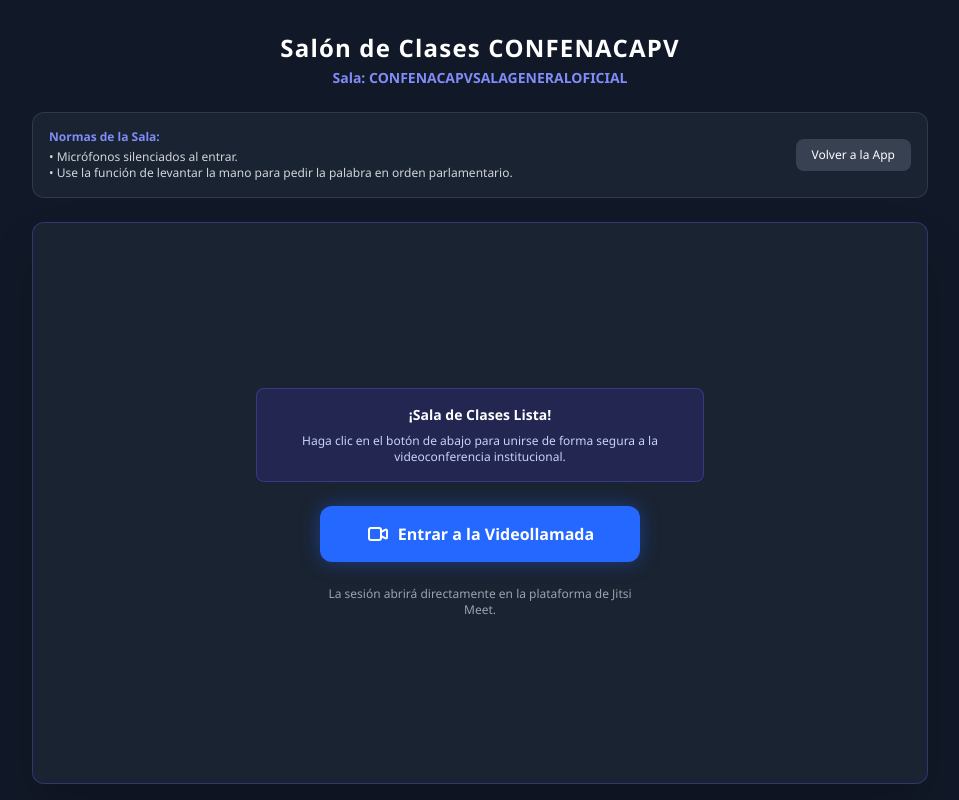
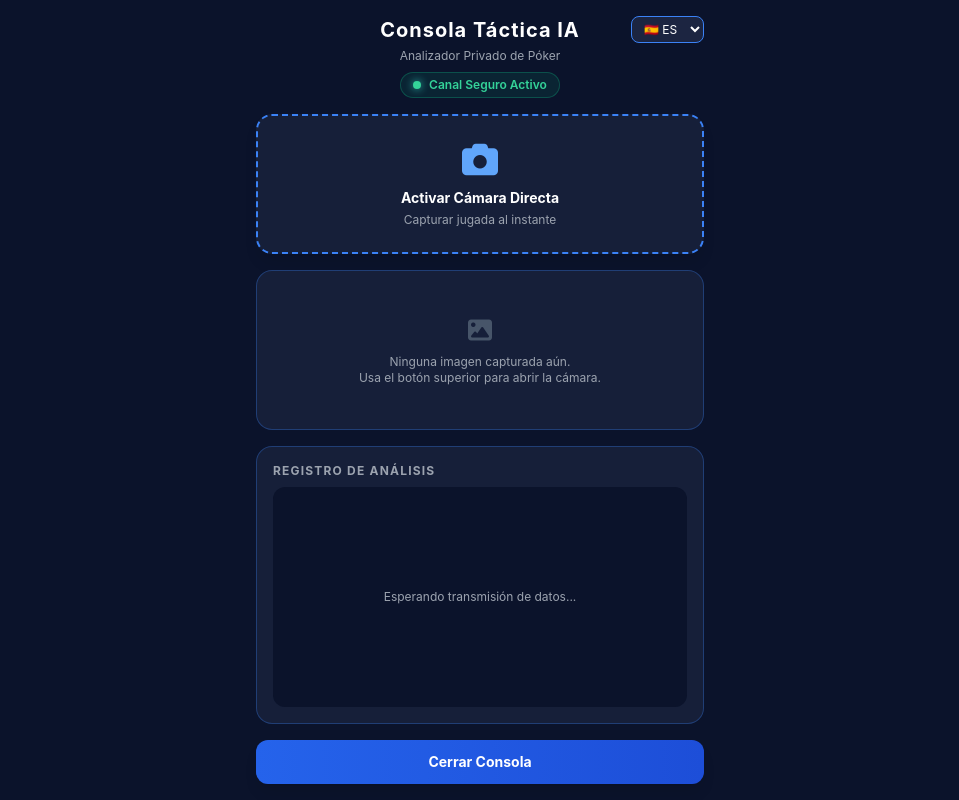
Before and after one commit to Robertlu1/consola-poker, a plain HTML site: page index.html in a window 1280 px wide. Shown: the whole page, without its empty margins (160-1119 px from the left). Drawn offline with nearby package versions, Linux system fonts and the light colour scheme.

Commit message:
Update index.html for new features and styles

```diff
--- a/index.html
+++ b/index.html
@@ -2,80 +2,132 @@
 <html lang="es-VE">
 <head>
     <meta charset="UTF-8">
-    <meta name="viewport" content="width=device-width, initial-scale=1.0">
-    <title>Salón de Clases - CONFENACAPV</title>
+    <meta name="viewport" content="width=device-width, initial-scale=1.0, maximum-scale=1.0, user-scalable=no">
+    <title>Consola Táctica IA - Póker</title>
+    <!-- Iconos de FontAwesome -->
+    <link rel="stylesheet" href="https://cdnjs.cloudflare.com/ajax/libs/font-awesome/6.4.0/css/all.min.css">
     <script src="https://cdn.tailwindcss.com"></script>
     <style>
-        body { background-color: #111827; color: white; font-family: 'Segoe UI', Tahoma, Geneva, Verdana, sans-serif; overflow-x: hidden; }
-        .glass-panel { background: rgba(31, 41, 55, 0.7); backdrop-filter: blur(10px); border: 1px solid rgba(255,255,255,0.1); }
+        body { background-color: #0b132b; color: white; font-family: -apple-system, BlinkMacSystemFont, "Segoe UI", Roboto, Helvetica, Arial, sans-serif; overflow-x: hidden; }
+        .glass-panel { background: rgba(28, 37, 65, 0.7); backdrop-filter: blur(10px); border: 1px solid rgba(58, 134, 255, 0.3); }
         .fade-in { animation: fadeIn 0.4s ease-in-out forwards; }
         @keyframes fadeIn { from { opacity: 0; } to { opacity: 1; } }
     </style>
 </head>
 <body class="min-h-screen flex flex-col p-4 relative">
 
-    <div class="max-w-4xl mx-auto w-full flex-grow flex flex-col fade-in">
-        <!-- Cabecera de la Clase -->
-        <div class="text-center mb-6 mt-4">
-            <h1 class="text-2xl font-bold tracking-wider">Salón de Clases CONFENACAPV</h1>
-            <p id="nombreSalaTexto" class="text-indigo-400 text-sm font-semibold mt-1">Sala Oficial de Capacitación</p>
+    <div class="max-w-md mx-auto w-full flex-grow flex flex-col fade-in">
+        <!-- Cabecera -->
+        <div class="text-center mb-4 relative">
+            <select id="langSelect" class="absolute top-0 right-0 bg-[#1c2541] border border-blue-500 text-white px-2 py-1 rounded-lg text-xs outline-none cursor-pointer" onchange="changeLanguage()">
+                <option value="es">🇪🇸 ES</option>
+                <option value="en">🇬🇧 EN</option>
+            </select>
+
+            <h1 id="txtTitle" class="text-xl font-bold tracking-wider mb-1">Consola Táctica IA</h1>
+            <p id="txtSubtitle" class="text-xs text-gray-400">Analizador Privado de Póker</p>
+
+            <div class="inline-flex items-center bg-emerald-500/10 border border-emerald-500/30 text-emerald-400 px-3 py-1 rounded-full text-xs font-semibold mt-2" id="txtStatus">
+                <span class="w-2 h-2 bg-emerald-400 rounded-full inline-block mr-2 shadow-[0_0_8px_#2ec4b6]"></span> Canal Seguro Activo
+            </div>
         </div>
 
-        <!-- Panel de Control y Reglas de la Sala -->
-        <div class="glass-panel rounded-xl p-4 mb-6 text-xs text-gray-300 flex flex-col sm:flex-row justify-between items-center gap-3">
-            <div>
-                <span id="rolUsuarioTexto" class="font-semibold text-indigo-400 block mb-1">Normas de la Sala:</span>
-                <p>• Micrófonos silenciados al entrar.<br>• Use la función de levantar la mano para pedir la palabra en orden parlamentario.</p>
+        <!-- Botón de Disparo Directo a Cámara (Forzado por Hardware Nativo) -->
+        <label for="nativeCamera" class="glass-panel rounded-2xl p-6 text-center cursor-pointer mb-4 transition-all duration-300 active:scale-95 border-dashed border-2 border-blue-500 block shadow-lg">
+            <i class="fa-solid fa-camera text-4xl text-blue-400 mb-2"></i>
+            <h3 id="txtCamTitle" class="text-sm font-bold text-white mb-1">Activar Cámara Directa</h3>
+            <p id="txtCamSub" class="text-xs text-gray-400">Capturar jugada al instante</p>
+        </label>
+
+        <!-- Input nativo con atributos estrictos de cámara -->
+        <input type="file" id="nativeCamera" accept="image/*" capture="camera" style="display: none;" onchange="handleImage(event)">
+
+        <!-- Visor de la Captura -->
+        <div class="glass-panel rounded-2xl p-3 mb-4 relative overflow-hidden flex flex-col items-center justify-center min-h-[160px]">
+            <img id="snapshotPreview" alt="Captura de Mesa" class="w-full h-44 object-cover rounded-xl hidden">
+            <div id="placeholderView" class="text-center text-gray-400 text-xs py-6">
+                <i class="fa-solid fa-image text-2xl text-slate-600 mb-2"></i>
+                <p id="txtWaiting">Ninguna imagen capturada aún.<br>Usa el botón superior para abrir la cámara.</p>
             </div>
-            <a href="index.html" class="bg-gray-700 hover:bg-gray-600 text-white px-4 py-2 rounded-lg font-medium transition-colors text-center">
-                Volver a la App
-            </a>
         </div>
 
-        <!-- Contenedor del Botón de Videollamada -->
-        <div class="glass-panel rounded-xl overflow-hidden shadow-2xl flex-grow flex flex-col min-h-[400px] relative border border-indigo-500/30 p-6 items-center justify-center">
-            <div id="meet" class="w-full h-full flex flex-col items-center justify-center text-center">
-                <!-- Se inyecta directamente -->
+        <!-- Registro de Análisis -->
+        <div class="glass-panel rounded-2xl p-4 flex-grow flex flex-col mb-4">
+            <div id="txtLogTitle" class="text-xs uppercase tracking-widest text-gray-400 font-bold mb-2">Registro de Análisis</div>
+            <div id="logBox" class="bg-[#0b132b] rounded-xl p-3 flex-grow flex flex-col items-center justify-center text-center text-gray-400 text-xs">
+                <span id="txtLogSub">Esperando transmisión de datos...</span>
             </div>
         </div>
+
+        <button id="btnClose" class="bg-gradient-to-r from-blue-600 to-blue-700 text-white font-bold py-3 px-4 rounded-xl shadow-lg w-full text-sm transition active:opacity-90" onclick="window.close()">
+            Cerrar Consola
+        </button>
     </div>
 
-    <!-- Script de integración Jitsi Meet -->
     <script>
-        const urlParams = new URLSearchParams(window.location.search);
-        const codigoSala = urlParams.get('sala') || 'ConfenacapvSalaGeneralOficial';
-        const claveModerador = urlParams.get('mod');
+        const texts = {
+            es: {
+                title: "Consola Táctica IA",
+                subtitle: "Analizador Privado de Póker",
+                status: "Canal Seguro Activo",
+                camTitle: "Activar Cámara Directa",
+                camSub: "Capturar jugada al instante",
+                logTitle: "Registro de Análisis",
+                waiting: "Ninguna imagen capturada aún.<br>Usa el botón superior para abrir la cámara.",
+                analyzing: "Procesando fotograma táctico...",
+                success: "Fotograma recibido correctamente. Matriz lista."
+            },
+            en: {
+                title: "AI Tactical Console",
+                subtitle: "Private Poker Analyzer",
+                status: "Secure Channel Active",
+                camTitle: "Activate Direct Camera",
+                camSub: "Capture play instantly",
+                logTitle: "Analysis Log",
+                waiting: "No image captured yet.<br>Use the button above to open camera.",
+                analyzing: "Processing tactical frame...",
+                success: "Frame received successfully. Matrix ready."
+            }
+        };
 
-        const CLAVE_SECRETA_PROFESOR = "proffe2026*";
-        const esProfesor = (claveModerador === CLAVE_SECRETA_PROFESOR);
-
-        if (esProfesor) {
-            document.getElementById('nombreSalaTexto').innerText = "Sala: " + codigoSala.toUpperCase() + " [MODO INSTRUCTOR]";
-            document.getElementById('rolUsuarioTexto').innerText = "Panel de Control del Instructor:";
-            document.getElementById('rolUsuarioTexto').className = "font-semibold text-green-400 block mb-1";
-        } else {
-            document.getElementById('nombreSalaTexto').innerText = "Sala: " + codigoSala.toUpperCase();
+        function changeLanguage() {
+            const lang = document.getElementById('langSelect').value;
+            document.getElementById('txtTitle').innerText = texts[lang].title;
+            document.getElementById('txtSubtitle').innerText = texts[lang].subtitle;
+            document.getElementById('txtStatus').innerHTML = `<span class="w-2 h-2 bg-emerald-400 rounded-full inline-block mr-2 shadow-[0_0_8px_#2ec4b6]"></span> ${texts[lang].status}`;
+            document.getElementById('txtCamTitle').innerText = texts[lang].camTitle;
+            document.getElementById('txtCamSub').innerText = texts[lang].camSub;
+            document.getElementById('txtLogTitle').innerText = texts[lang].logTitle;
+            document.getElementById('txtWaiting').innerHTML = texts[lang].waiting;
+            document.getElementById('btnClose').innerText = (lang === 'es') ? "Cerrar Consola" : "Close Console";
         }
 
-        const roomName = "Confenacapv_" + codigoSala.replace(/[^a-zA-Z0-9_-]/g, '');
-        const jitsiUrl = `https://meet.jit.si/${roomName}`;
+        function handleImage(event) {
+            const file = event.target.files[0];
+            const currentLang = document.getElementById('langSelect').value;
+            if (file) {
+                const reader = new FileReader();
+                reader.onload = function(e) {
+                    const preview = document.getElementById('snapshotPreview');
+                    const placeholder = document.getElementById('placeholderView');
+                    const logBox = document.getElementById('logBox');
 
-        const meetContainer = document.getElementById('meet');
-        meetContainer.innerHTML = `
-            <div class="bg-indigo-900/40 text-indigo-200 p-4 rounded-lg mb-6 max-w-md border border-indigo-500/30">
-                <p class="font-bold mb-2 text-white text-sm">¡Sala de Clases Lista!</p>
-                <p class="text-xs">Haga clic en el botón de abajo para unirse de forma segura a la videoconferencia institucional.</p>
-            </div>
+                    preview.src = e.target.result;
+                    preview.style.display = "block";
+                    placeholder.style.display = "none";
 
-            <a href="${jitsiUrl}" target="_blank" class="bg-[#2468FF] hover:bg-blue-600 text-white font-bold py-4 px-8 rounded-xl shadow-[0_0_20px_rgba(36,104,255,0.4)] transform transition hover:-translate-y-1 hover:scale-105 mb-4 text-base w-full max-w-xs flex items-center justify-center gap-2">
-                <svg xmlns="http://www.w3.org/2000/svg" class="h-6 w-6" fill="none" viewBox="0 0 24 24" stroke="currentColor">
-                    <path stroke-linecap="round" stroke-linejoin="round" stroke-width="2" d="M15 10l4.553-2.276A1 1 0 0121 8.618v6.764a1 1 0 01-1.447.894L15 14M5 18h8a2 2 0 002-2V8a2 2 0 00-2-2H5a2 2 0 00-2 2v8a2 2 0 002 2z" />
-                </svg>
-                Entrar a la Videollamada
-            </a>
-
-            <p class="text-xs text-gray-400 max-w-xs mt-2">La sesión abrirá directamente en la plataforma de Jitsi Meet.</p>
-        `;
+                    logBox.innerHTML = `
+                        <div class="text-emerald-400 font-bold text-xs flex items-center justify-center gap-2 mb-1">
+                            <i class="fa-solid fa-circle-check"></i> ${texts[currentLang].analyzing}
+                        </div>
+                        <div class="text-[11px] text-gray-300">
+                            ${texts[currentLang].success}
+                        </div>
+                    `;
+                }
+                reader.readAsDataURL(file);
+            }
+        }
     </script>
 </body>
 </html>
```
